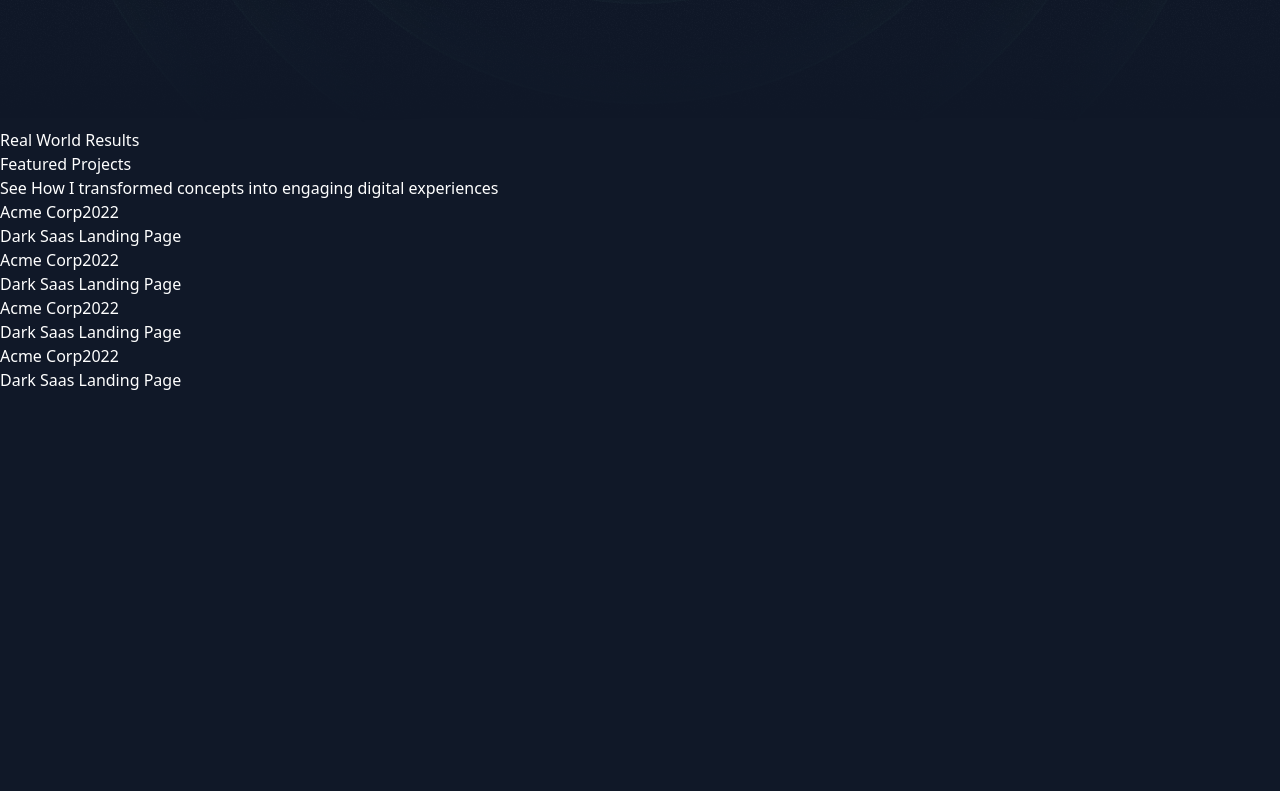
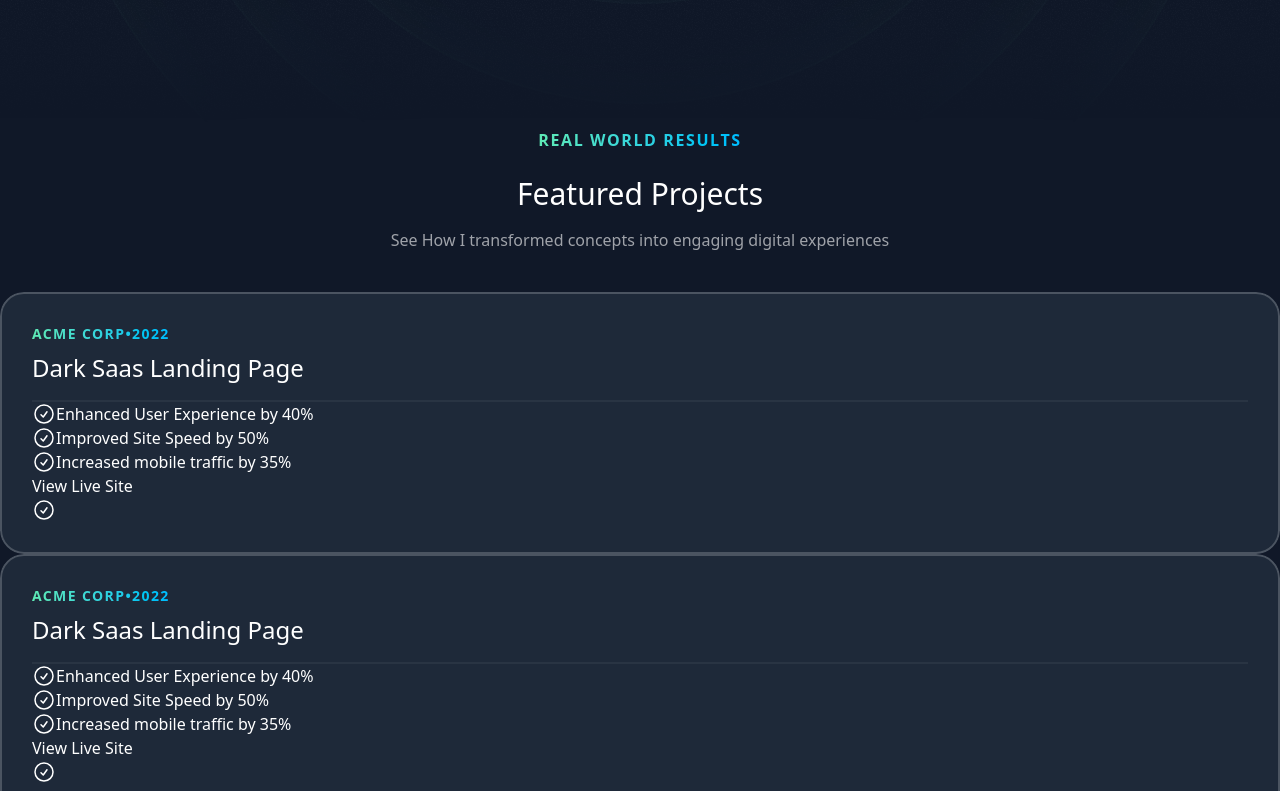
Before and after one commit to MuhammadWasif123/Portfolio-Personal, a React (Vite) app: page / in a window 1280 px wide. Shown: the part 740-1531 px from the top of the page. Before the commit the page ends 1132 px from the top, so only its background shows below. Built offline with nearby package versions, Linux system fonts and the light colour scheme.

Commit message:
Portfolio Project Updated

```diff
--- a/src/sections/Projects.jsx
+++ b/src/sections/Projects.jsx
@@ -1,82 +1,106 @@
-
-import aiStartupLandingPage from "../assets/images/ai-startup-landing-page.png"
-import darkSaasLandingPage from "../assets/images/dark-saas-landing-page.png"
-import lightSaasLandingPage from "../assets/images/light-saas-landing-page.png"
-
-const portfolioProjects=[
+import aiStartupLandingPage from "../assets/images/ai-startup-landing-page.png";
+import darkSaasLandingPage from "../assets/images/dark-saas-landing-page.png";
+import lightSaasLandingPage from "../assets/images/light-saas-landing-page.png";
+// import CheckCircleIcon from "../assets/icons/check-circle.svg"
+import  CheckCircleIcon from "../assets/icons/check-circle.svg?component"
+const portfolioProjects = [
   {
-    company:"Acme Corp",
-    year:"2022",
-    title:"Dark Saas Landing Page",
-    results:[
-      {title:"Enhanced User Experience by 40%"},
-      {title:"Improved Site Speed by 50%"},
-      {title:"Increased mobile traffic by 35%"},
+    company: "Acme Corp",
+    year: "2022",
+    title: "Dark Saas Landing Page",
+    results: [
+      { title: "Enhanced User Experience by 40%" },
+      { title: "Improved Site Speed by 50%" },
+      { title: "Increased mobile traffic by 35%" },
     ],
-    link:"youtube.com",
-    image:aiStartupLandingPage,
+    link: "youtube.com",
+    image: aiStartupLandingPage,
   },
   {
-    company:"Acme Corp",
-    year:"2022",
-    title:"Dark Saas Landing Page",
-    results:[
-      {title:"Enhanced User Experience by 40%"},
-      {title:"Improved Site Speed by 50%"},
-      {title:"Increased mobile traffic by 35%"},
+    company: "Acme Corp",
+    year: "2022",
+    title: "Dark Saas Landing Page",
+    results: [
+      { title: "Enhanced User Experience by 40%" },
+      { title: "Improved Site Speed by 50%" },
+      { title: "Increased mobile traffic by 35%" },
     ],
-    link:"youtube.com",
-    image:aiStartupLandingPage,
+    link: "youtube.com",
+    image: aiStartupLandingPage,
   },
   {
-    company:"Acme Corp",
-    year:"2022",
-    title:"Dark Saas Landing Page",
-    results:[
-      {title:"Enhanced User Experience by 40%"},
-      {title:"Improved Site Speed by 50%"},
-      {title:"Increased mobile traffic by 35%"},
+    company: "Acme Corp",
+    year: "2022",
+    title: "Dark Saas Landing Page",
+    results: [
+      { title: "Enhanced User Experience by 40%" },
+      { title: "Improved Site Speed by 50%" },
+      { title: "Increased mobile traffic by 35%" },
     ],
-    link:"youtube.com",
-    image:aiStartupLandingPage,
+    link: "youtube.com",
+    image: aiStartupLandingPage,
   },
   {
-    company:"Acme Corp",
-    year:"2022",
-    title:"Dark Saas Landing Page",
-    results:[
-      {title:"Enhanced User Experience by 40%"},
-      {title:"Improved Site Speed by 50%"},
-      {title:"Increased mobile traffic by 35%"},
+    company: "Acme Corp",
+    year: "2022",
+    title: "Dark Saas Landing Page",
+    results: [
+      { title: "Enhanced User Experience by 40%" },
+      { title: "Improved Site Speed by 50%" },
+      { title: "Increased mobile traffic by 35%" },
     ],
-    link:"youtube.com",
-    image:aiStartupLandingPage,
+    link: "youtube.com",
+    image: aiStartupLandingPage,
   },
-]
+];
 
 export const ProjectSection = () => {
   return (
     <>
       <div className="container">
-      <p>Real World Results</p>
-      <h2>Featured Projects</h2>
-      <p>See How I transformed concepts into engaging digital experiences</p>
-      <div>
-        {portfolioProjects.map(project=> (
-         <div key={project.title}>
-          <div>
+        <div className="flex justify-center">
+          <p className="uppercase font-semibold tracking-widest bg-gradient-to-r from-emerald-300 to-sky-400 text-transparent bg-clip-text text-center">
+            Real World Results
+          </p>
+        </div>
+        <h2 className="text-3xl text-center mt-6">Featured Projects</h2>
+        <p className="text-center text-white/60 mt-4">
+          See How I transformed concepts into engaging digital experiences
+        </p>
+        <div className="flex flex-col mt-10">
+          {portfolioProjects.map((project) => (
+            <div
+              key={project.title}
+              className="bg-gray-800 rounded-3xl overflow-hidden relative z-0 after:z-10 after:content-[''] after:absolute after:inset-0 after:outline-2 after:-outline-offset-2 after:rounded-3xl after:outline-white/20 p-8"
+            >
+            <div className="flex">
+              <div className="bg-gradient-to-r from-emerald-300 to-sky-400 inline-flex font-bold uppercase tracking-widest text-sm text-transparent bg-clip-text">
                 <span>{project.company}</span>
+                <span>&bull;</span>
                 <span>{project.year}</span>
               </div>
-          <h3>{project.title}</h3>
-          <ul>
-            {project.results.map}
+              </div>
+              <h3 className="text-2xl mt-2">{project.title}</h3>
+              <hr className="border-t-2 border-white/5 mt-4" />
+              <ul>{project.results.map((result)=>(
+                  <li className="flex">
+                    <CheckCircleIcon/>
+                      <span>{result.title}</span>
+                  </li>
+
+              ))}
+
+
+
               </ul>
+              <a href={project.link}>
+                <button>View Live Site</button>
+              </a>
+              <CheckCircleIcon />
             </div>
-        ))
-        }
+          ))}
         </div>
       </div>
     </>
-  )
-}
+  );
+};
```
Lines whose indentation alone changed are shown as unchanged.
